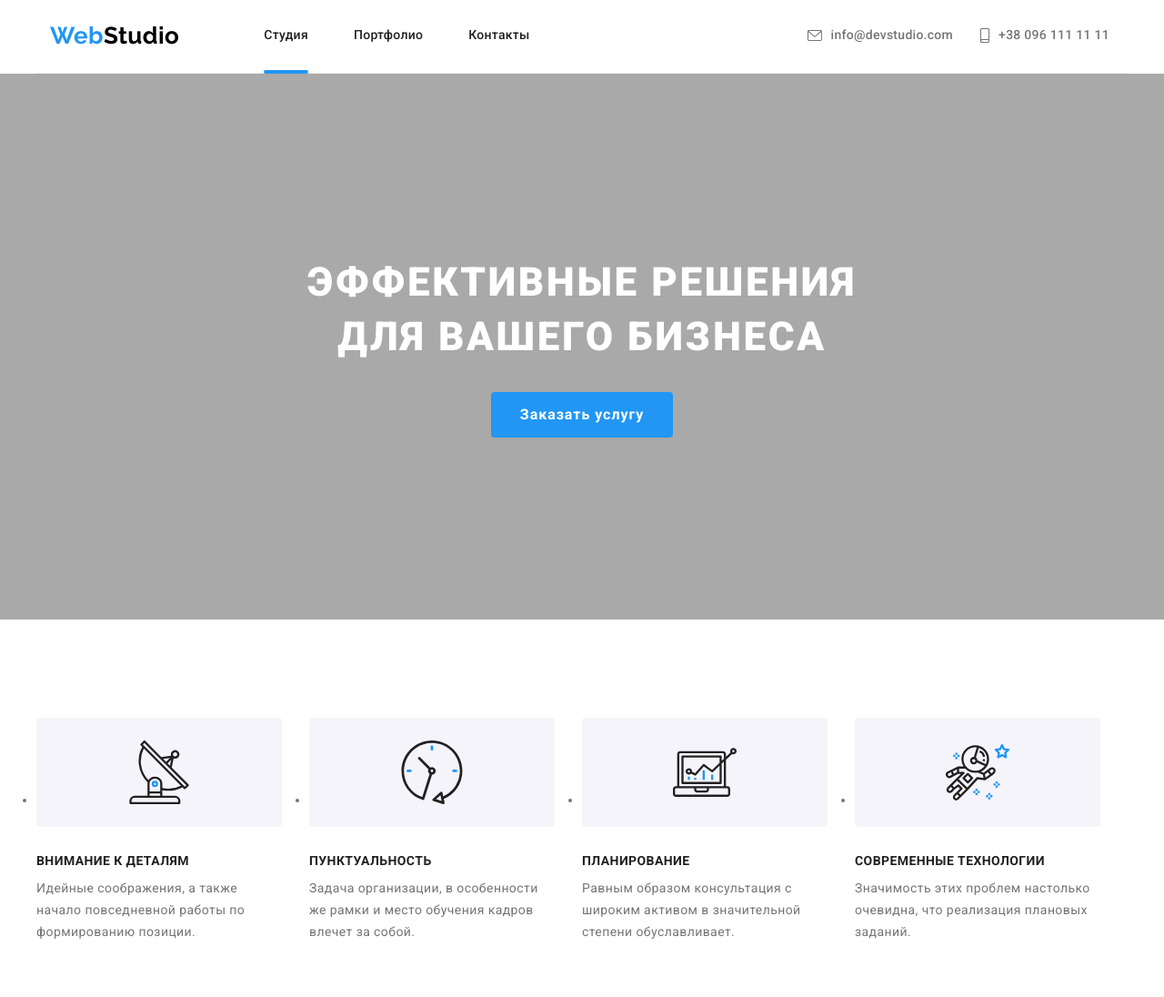
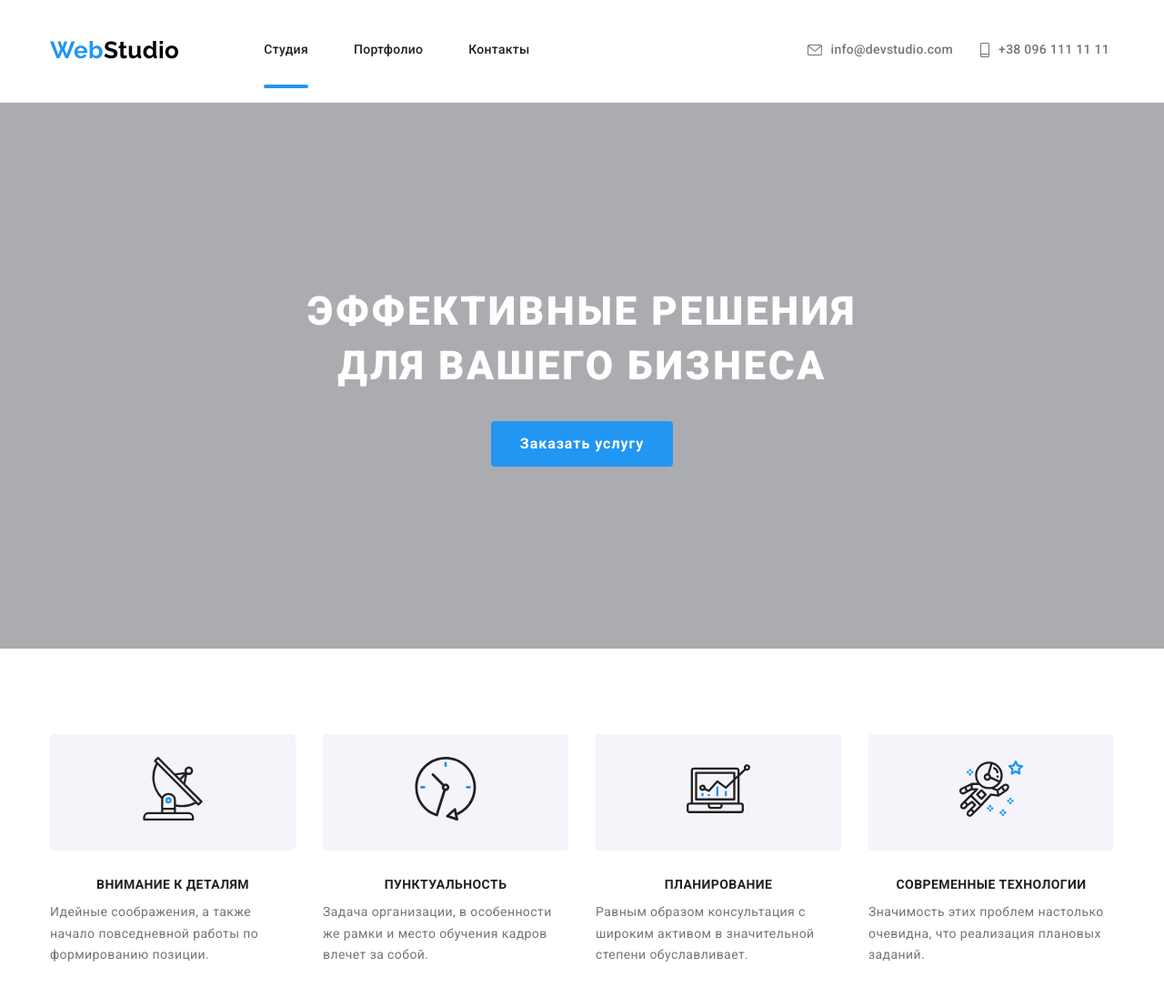
Before and after one commit to RomMTC/goit-markup-hw-08, a plain HTML site: page index.html in a window 1280 px wide. Shown: the whole page at 91% size. Drawn offline with Linux system fonts and the light colour scheme.

Commit message:
correct header and do it main work

```diff
--- a/index.html
+++ b/index.html
@@ -75,14 +75,14 @@
     <main class="main-content">
       <!-- Main Hero -->
       <section class="main-hero">
-        <div class="container">
+        <div class="container main-hero-container">
           <h1 class="hero-title">Эффективные решения<br />для вашего бизнеса</h1>
           <button class="hero-btn" type="button" data-modal-open>Заказать услугу</button>
         </div>
       </section>
       <!-- Main Quality -->
       <section class="main-quality">
-        <div class="container">
+        <div class="container main-quality-container">
           <ul class="main-quality-list list">
             <li class="main-quality-item">
               <div class="main-quality-card">
--- a/sass/components/_hero.scss
+++ b/sass/components/_hero.scss
@@ -7,7 +7,7 @@
 .main-hero {
       align-items: center;
       text-align: center;
-      background-color: darkgray;
+      background-color: rgba(47, 48, 58, 0.4);
       // background-image: linear-gradient(to bottom, rgba(47, 48, 58, 0.4), rgba(47, 48, 58, 0.4)),
       // url(../img/icon/icons.svg#imgoverlay),
       // url(../img/top-bg-img.jpg);
@@ -22,6 +22,9 @@
     @media screen and (min-width: 1200px) {
     padding: 200px 0;
     }
+  }
+  .main-hero-container {
+    @extend %container;
   }
   .hero-title {
     margin: 0 0 30px 0;
--- a/sass/components/_navigation.scss
+++ b/sass/components/_navigation.scss
@@ -63,8 +63,10 @@ transition: color $primaryAnimation;
   @media screen and (min-width: 1200px) {
 }
 &-current::after {
+
+  @media screen and (min-width: 768px) {
     position: absolute;
-  bottom: -34px;
+    bottom: -54px;
     left: 0;
     content: '';
     display: block;
@@ -73,4 +75,8 @@ transition: color $primaryAnimation;
     background-color: $accentColor;
     border-radius: 2px;
   }
+
+  @media screen and (min-width: 1200px) {
+    bottom: -50px;
       }
+}
--- a/sass/components/_page-header.scss
+++ b/sass/components/_page-header.scss
@@ -1,9 +1,23 @@
 //   Header
+.page-header {
+      padding: 16px 0;
+      border-bottom: 1px solid #ececec;
+}
 .page-header__container {
+    @extend %container;
     display: flex;
     align-items: center;
-    border-bottom: 1px solid #ececec;
-    @extend %container;
+    @media screen and (min-width: 480px) {}
+
+    @media screen and (min-width: 768px) {
+      padding-top: 26px;
+      padding-bottom: 26px;
+    }
+
+    @media screen and (min-width: 1200px) {
+      padding-top: 24px;
+      padding-bottom: 25px;
+    }
 }
 
 .logo__secondary {
--- a/sass/components/_quality.scss
+++ b/sass/components/_quality.scss
@@ -2,13 +2,65 @@
 // @media screen and (min-width: 480px) {}
 // @media screen and (min-width: 768px) {}
 // @media screen and (min-width: 1200px) {}
+  .main-quality {
+    padding: 60px 15px;
+    @media screen and (min-width: 480px) {}
+
+    @media screen and (min-width: 768px) {}
+
+    @media screen and (min-width: 1200px) {
+      padding: 94px 15px;
+    }
+  }
+.main-quality-container {
+    @extend %container;
+  }
+  .main-quality-list {
+      @extend %list;
+  //  display: flex;
+  text-align: center;
+
+    @media screen and (min-width: 480px) {}
+
+    @media screen and (min-width: 768px) {
+      display: flex;
+      flex-wrap: wrap;
+    }
+
+    @media screen and (min-width: 1200px) {}
+  }
+
+  .main-quality-item {
+    margin-bottom: 30px;
+    &:last-child {
+      margin-bottom: 0;
+    }
+    @media screen and (min-width: 480px) {}
+
+    @media screen and (min-width: 768px) {
+        width: 354px;
+        // margin-right: 30px;
+      &:nth-child(odd) {
+        margin-right: 30px;
+                }
+    }
+
+    @media screen and (min-width: 1200px) {
+      width: 270px;
+      margin-right: 30px;
+      &:last-child {
+        margin-right: 0;
+      }
+    }
+}
 .main-quality-card {
-      display: flex;
-      justify-content: center;
+      // display: flex;
+      // justify-content: center;
       align-items: center;
       text-align: center;
-      width: 270px;
-      height: 120px;
+      padding: 25px 0;
+      //
+      // height: 120px;
       background: #f5f4fa;
       border-radius: 4px;
       margin-bottom: 30px;
@@ -17,13 +69,25 @@
   }
   @media screen and (min-width: 768px) {
 
+      // display: flex;
+      // justify-content: center;
   }
   @media screen and (min-width: 1200px) {
 
   }
 
   }
-  .main-quality {
+
+  .main-quality-title {
+
+    font-weight: 700;
+    font-size: 14px;
+    line-height: 1.14;
+    letter-spacing: 0.03em;
+    text-transform: uppercase;
+    text-align: center;
+    color: $secondaryTextColor;
+     margin-bottom: 10px;
     @media screen and (min-width: 480px) {
 
     }
@@ -33,10 +97,16 @@
     @media screen and (min-width: 1200px) {
 
     }
-    padding-top: 94px;
-    padding-bottom: 94px;
+
+
   }
-  .main-quality-list {
+  .main-quality-descr {
+    font-weight: 400;
+    font-size: 14px;
+    line-height: 1.71;
+    letter-spacing: 0.03em;
+    text-align: left;
+    color: $primaryTextColor;
     @media screen and (min-width: 480px) {
 
     }
@@ -46,53 +116,5 @@
     @media screen and (min-width: 1200px) {
 
     }
-    display: flex;
+
   }
-  .main-quality-item {
-    @media screen and (min-width: 480px) {
-
-    }
-    @media screen and (min-width: 768px) {
-
-    }
-    @media screen and (min-width: 1200px) {
-
-    }
-    width: 270px;
-    margin-right: 30px;
-    &:last-child {
-      margin-right: 0;
-    }
-  }
-
-  .main-quality-title {
-    @media screen and (min-width: 480px) {
-
-    }
-    @media screen and (min-width: 768px) {
-
-    }
-    @media screen and (min-width: 1200px) {
-
-    }
-    margin-bottom: 10px;
-    font-weight: 700;
-    font-size: 14px;
-    line-height: 1.14;
-    letter-spacing: 0.03em;
-    text-transform: uppercase;
-    text-align: left;
-    color: $secondaryTextColor;
-  }
-  .main-quality-descr {
-    @media screen and (min-width: 480px) {
-
-    }
-    @media screen and (min-width: 768px) {
-
-    }
-    @media screen and (min-width: 1200px) {
-
-    }
-    text-align: left;
-  }
--- a/sass/utils/_placeholders.scss
+++ b/sass/utils/_placeholders.scss
@@ -1,21 +1,17 @@
 %container {
     width: 100%;
     margin: 0 auto;
-    padding: 16px 15px 16px 15px;
+    padding: 0 15px;
         @media screen and (min-width: 480px) {
             width: 480px;
         }
 
         @media screen and (min-width: 768px) {
             width: 768px;
-            padding-top: 26px;
-            padding-bottom: 26px;
         }
 
         @media screen and (min-width: 1200px) {
             width: 1200px;
-            padding-top: 24px;
-            padding-bottom: 25px;
         }
 }
 %list {
```
Also changed, not shown: css/main.css, css/main.min.css, 2 other files. Lines whose indentation alone changed are shown as unchanged.
